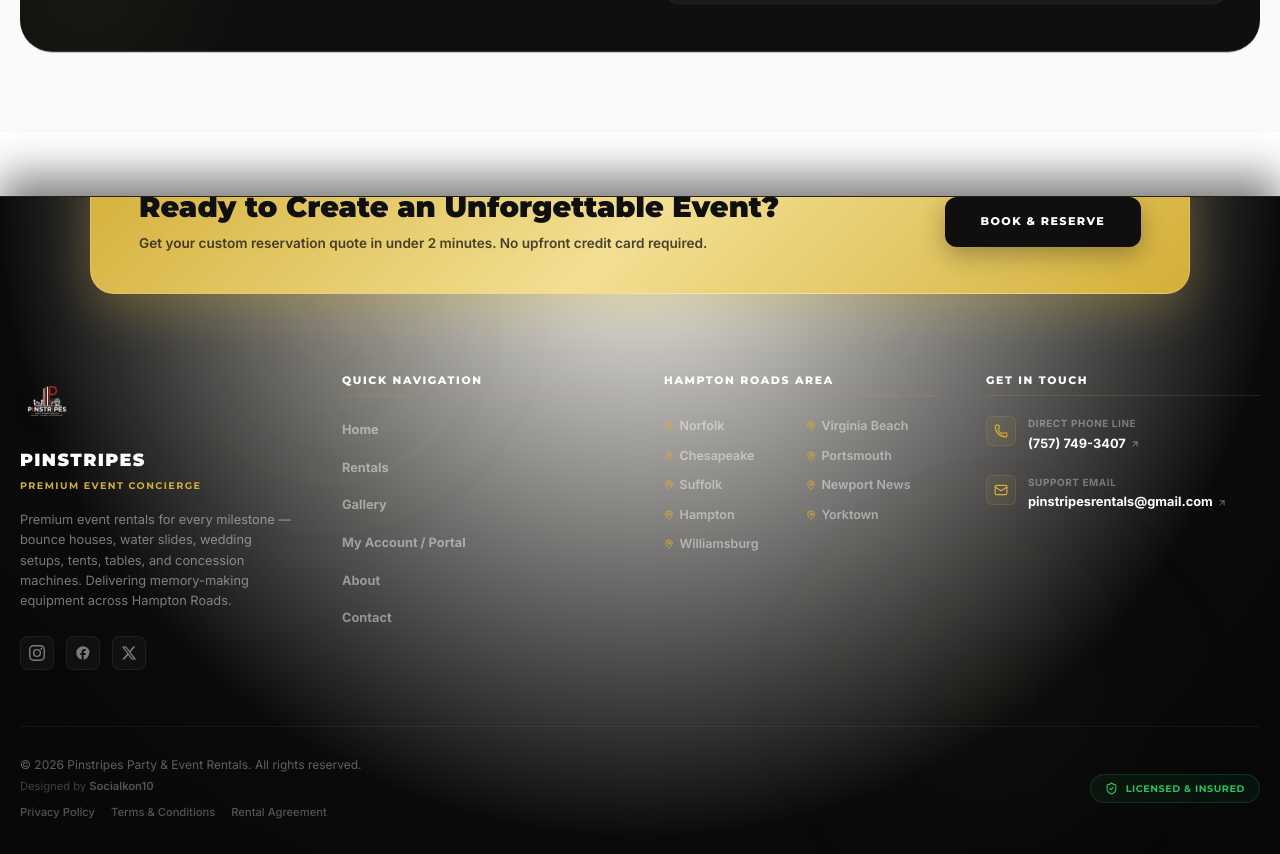
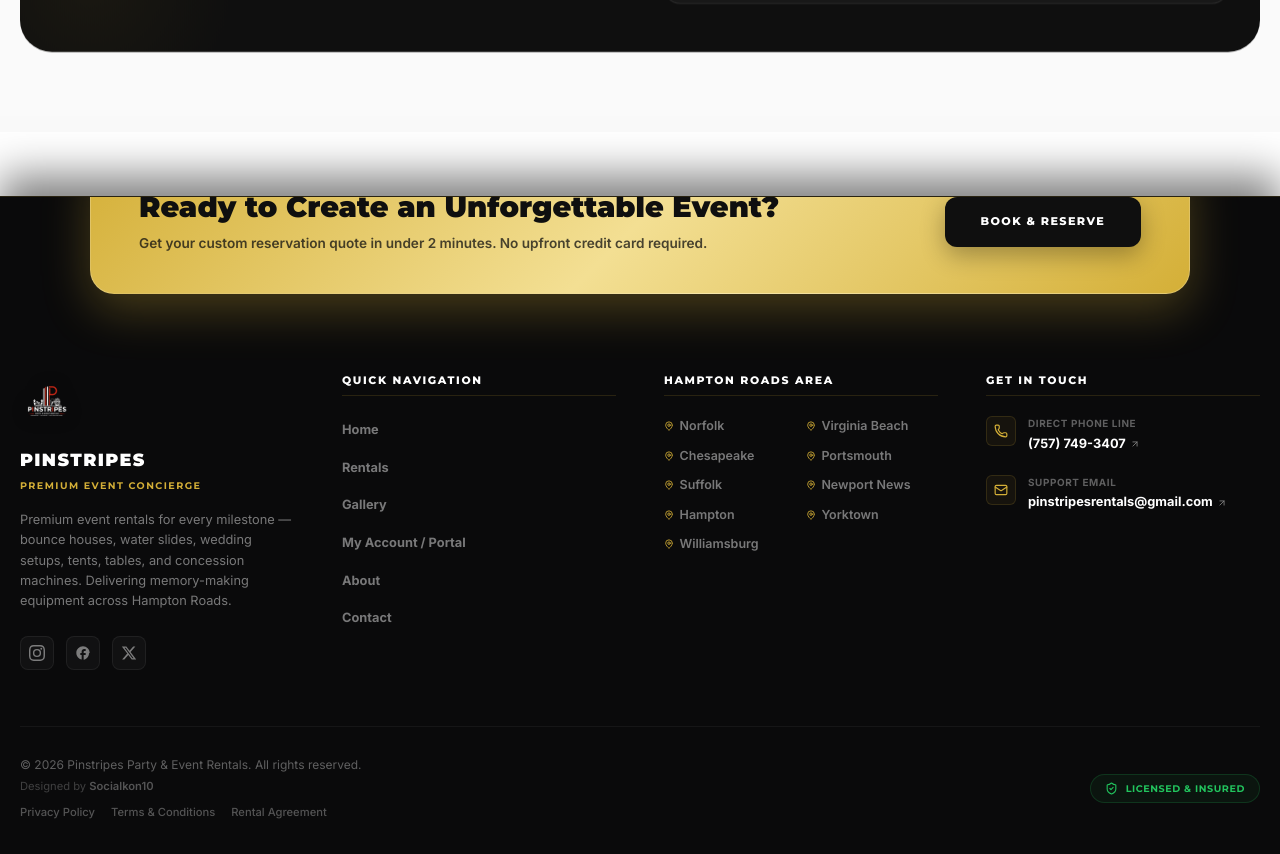
Before and after one commit to dsutherland23/pinstripe-website, a Next.js app: page / in a window 1280 px wide. Shown: the part 4963-5817 px from the top of the page. Built offline with nearby package versions, Linux system fonts and the light colour scheme; no server answers.

Commit message:
Design: Change footer background from radial gradient to solid dark color

```diff
--- a/src/components/Footer.tsx
+++ b/src/components/Footer.tsx
@@ -82,7 +82,7 @@
     <footer
       id="contact"
       style={{
-        background: "radial-gradient(circle at 50% 0%, rgba(212, 175, 55, 0.05) 0%, #0A0A0B 70%, #070708 100%)",
+        background: "#0A0A0B",
         color: "rgba(255, 255, 255, 0.6)",
         position: "relative",
         overflow: "hidden",
@@ -90,9 +90,6 @@
         boxShadow: "0 -20px 40px rgba(0, 0, 0, 0.5)"
       }}
     >
-      {/* Ambient background glow spot */}
-      <div style={{ position: "absolute", width: "400px", height: "400px", borderRadius: "50%", background: "radial-gradient(circle, rgba(212, 175, 55, 0.04) 0%, transparent 70%)", top: "-10%", left: "10%", filter: "blur(50px)", pointerEvents: "none", zIndex: 0 }} />
-      <div style={{ position: "absolute", width: "450px", height: "450px", borderRadius: "50%", background: "radial-gradient(circle, rgba(212, 175, 55, 0.03) 0%, transparent 70%)", bottom: "-10%", right: "5%", filter: "blur(60px)", pointerEvents: "none", zIndex: 0 }} />
 
       {/* ---- CTA BANNER ---- */}
       <div style={{ padding: "0 1.25rem", marginTop: "-3rem", position: "relative", zIndex: 10 }}>
```
